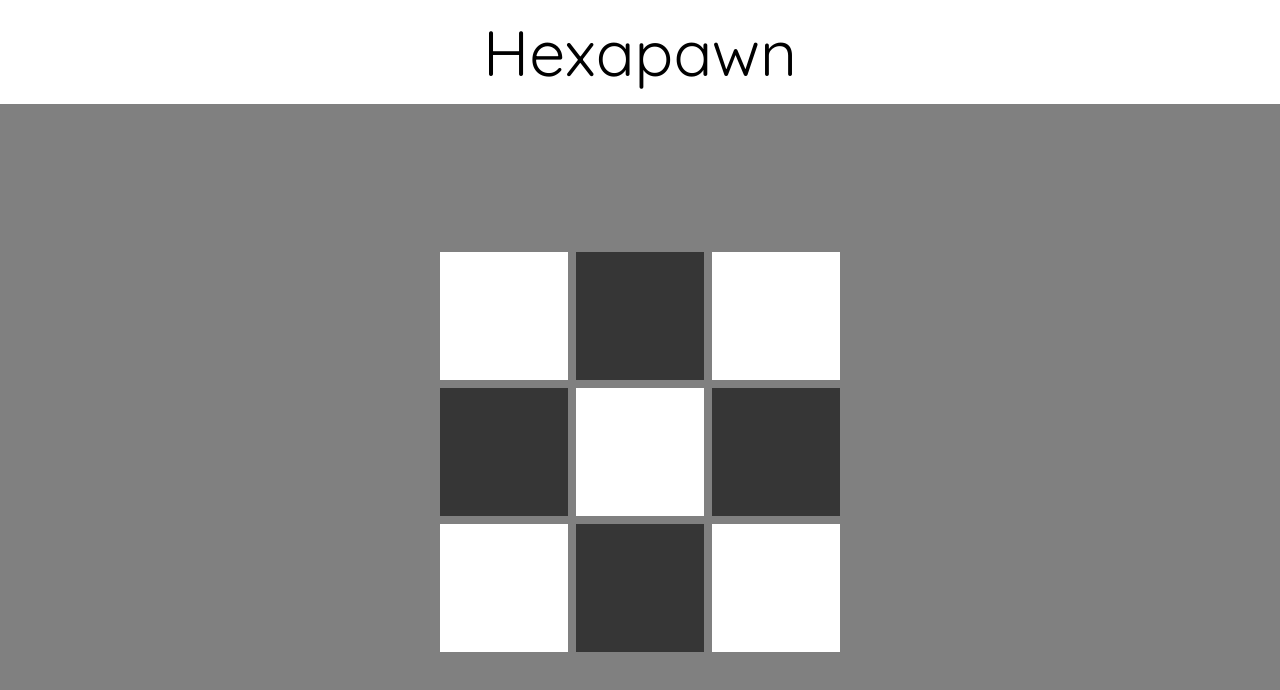
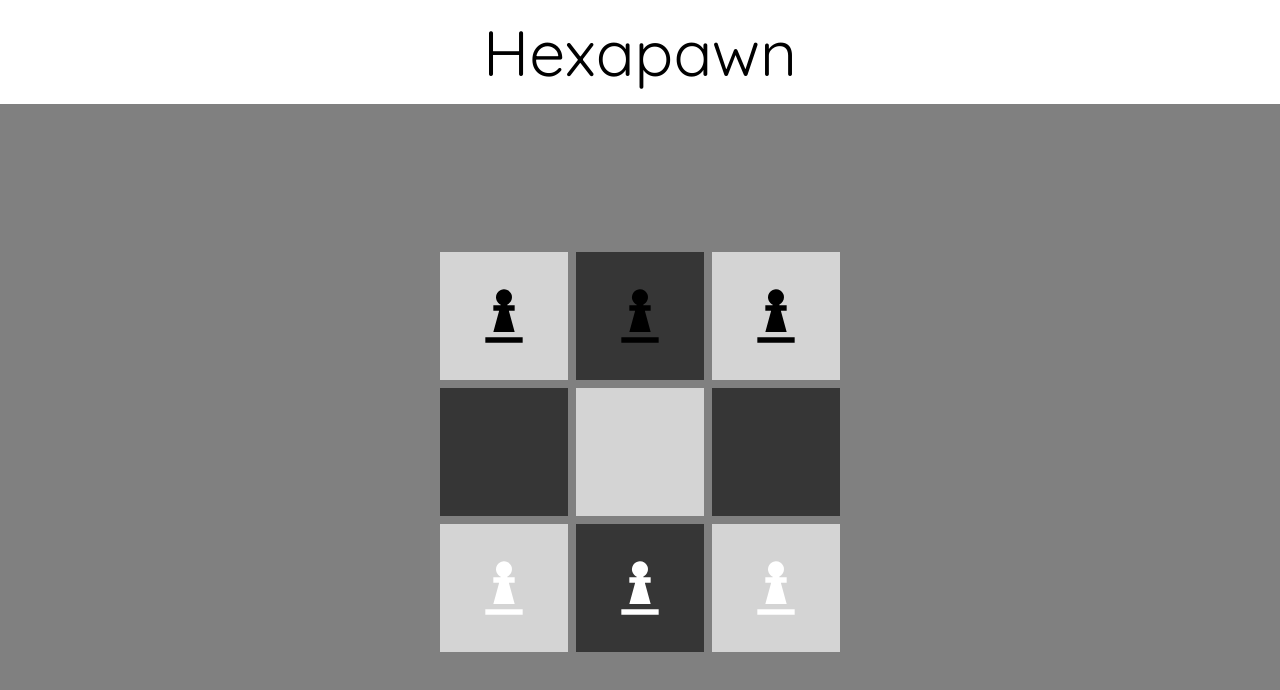
Before and after one commit to imranradzi/hexapawn, a plain HTML site: page index.html in a window 1280 px wide. Drawn offline with Linux system fonts and the light colour scheme.

Commit message:
added pawns to the board, added some functions for prototyping to scripts.js

```diff
--- a/index.html
+++ b/index.html
@@ -13,15 +13,27 @@
   <header>Hexapawn</header>
   <div class="main-container">
     <div class="tiles-container">
-      <div class="tile" data-row="1" data-column="1"></div>
-      <div class="tile" data-row="1" data-column="2"></div>
-      <div class="tile" data-row="1" data-column="3"></div>
+      <div class="tile" data-row="1" data-column="1">
+        <img src="svg/bpawn.svg" height="50%" width="50%">
+      </div>
+      <div class="tile" data-row="1" data-column="2">
+        <img src="svg/bpawn.svg" height="50%" width="50%">
+      </div>
+      <div class="tile" data-row="1" data-column="3">
+        <img src="svg/bpawn.svg" height="50%" width="50%">
+      </div>
       <div class="tile" data-row="2" data-column="1"></div>
       <div class="tile" data-row="2" data-column="2"></div>
       <div class="tile" data-row="2" data-column="3"></div>
-      <div class="tile" data-row="3" data-column="1"></div>
-      <div class="tile" data-row="3" data-column="2"></div>
-      <div class="tile" data-row="3" data-column="3"></div>
+      <div class="tile" data-row="3" data-column="1">
+        <img src="svg/pawn.svg" height="50%" width="50%">
+      </div>
+      <div class="tile" data-row="3" data-column="2">
+        <img src="svg/pawn.svg" height="50%" width="50%">
+      </div>
+      <div class="tile" data-row="3" data-column="3">
+        <img src="svg/pawn.svg" height="50%" width="50%">
+      </div>
     </div>
   </div>
 </body>
--- a/scripts.js
+++ b/scripts.js
@@ -7,9 +7,22 @@ const gameFlow = (() => {
 })();
 
 const player = (name, color) => {
+  const getName = () => {
+    return name;
+  }
+  const getColor = () => {
+    return color;
+  }
+  return {getName, getColor};
+};
 
-}
+const pawn = (color) => {
+  const getColor = () => {
+    return color;
+  }
+  return {getColor};
+};
 
 const gameBoard = (() => {
 
-})
+})();
--- a/styles.css
+++ b/styles.css
@@ -42,7 +42,10 @@ header {
 }
 
 .tile {
-  background-color: white;
+  background-color: rgb(212, 212, 212);
+  display: flex;
+  justify-content: center;
+  align-items: center;
 }
 
 .tile:nth-child(2n) {
```
Also changed, not shown: svg/bpawn.svg (added).
